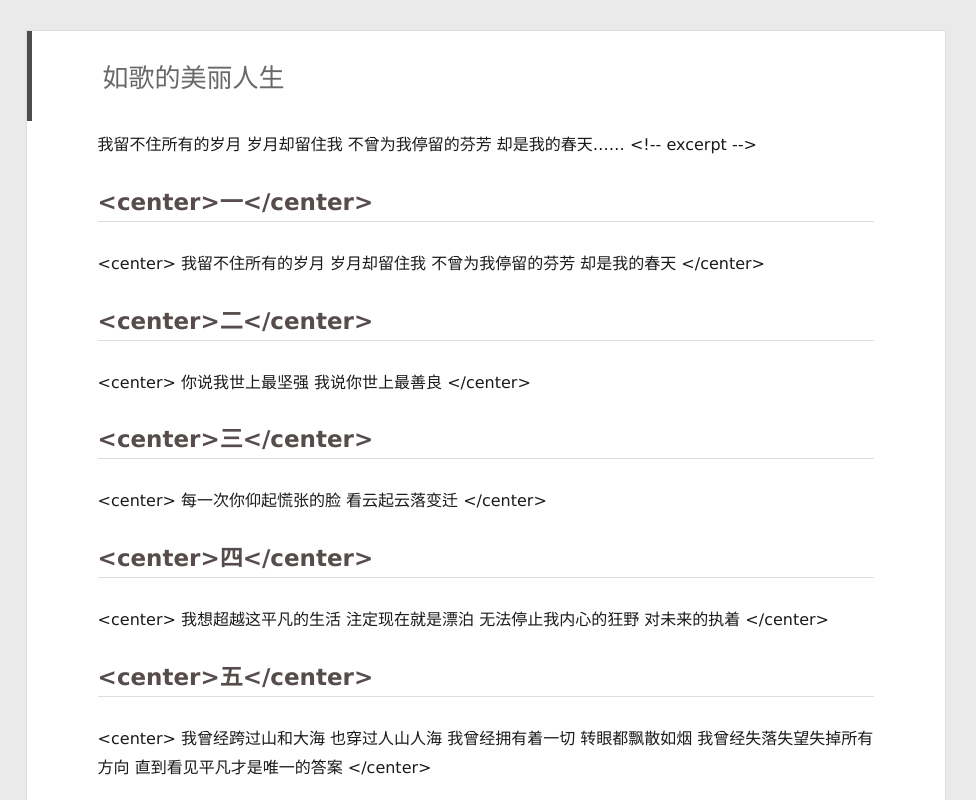
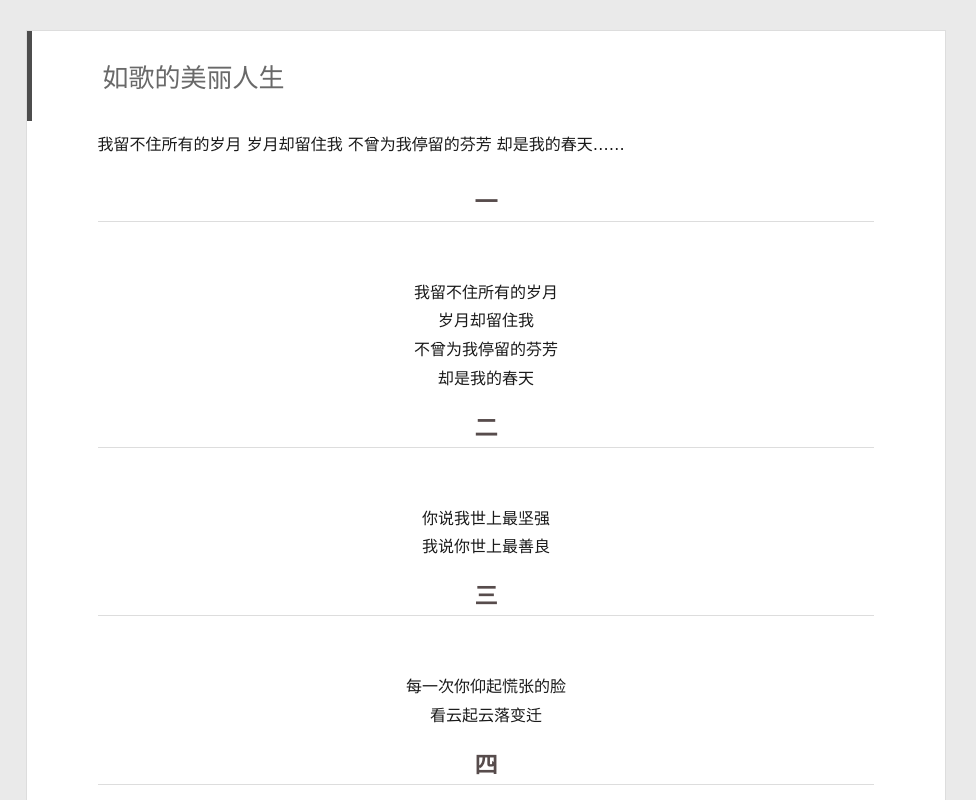
Before and after one commit to yogazh25/yogazh25.github.io, a plain HTML site: page 2015/12/15/beautiful_lyric/index.html in a window 1280 px wide. Shown: the full height of the page, 304-1280 px from the left. Drawn offline with Linux system fonts and the light colour scheme; files whose address does not match are found by name.

Commit message:
Site updated: 2016-11-20 18:59:03

```diff
--- a/2015/12/15/beautiful_lyric/index.html
+++ b/2015/12/15/beautiful_lyric/index.html
@@ -155,63 +155,20 @@
 
     <div class="article-entry" itemprop="articleBody">
 
-        <p>我留不住所有的岁月 岁月却留住我 不曾为我停留的芬芳 却是我的春天……
-&lt;!-- excerpt --&gt;</p>
-<h2>&lt;center&gt;一&lt;/center&gt;</h2>
-<p>&lt;center&gt;
-我留不住所有的岁月
-岁月却留住我
-不曾为我停留的芬芳
-却是我的春天
-&lt;/center&gt;</p>
-<h2>&lt;center&gt;二&lt;/center&gt;</h2>
-<p>&lt;center&gt;
-你说我世上最坚强
-我说你世上最善良
-&lt;/center&gt;</p>
-<h2>&lt;center&gt;三&lt;/center&gt;</h2>
-<p>&lt;center&gt;
-每一次你仰起慌张的脸
-看云起云落变迁
-&lt;/center&gt;</p>
-<h2>&lt;center&gt;四&lt;/center&gt;</h2>
-<p>&lt;center&gt;
-我想超越这平凡的生活
-注定现在就是漂泊
-无法停止我内心的狂野
-对未来的执着
-&lt;/center&gt;</p>
-<h2>&lt;center&gt;五&lt;/center&gt;</h2>
-<p>&lt;center&gt;
-我曾经跨过山和大海
-也穿过人山人海
-我曾经拥有着一切
-转眼都飘散如烟
-我曾经失落失望失掉所有方向
-直到看见平凡才是唯一的答案
-&lt;/center&gt;</p>
-<h2>&lt;center&gt;六&lt;/center&gt;</h2>
-<p>&lt;center&gt;
-多少人曾爱你青春欢畅的时辰
-爱慕你的美丽 假意或真心
-只有一个人还爱你虔诚的灵魂
-爱你苍老的脸上的皱纹
-&lt;/center&gt;</p>
-<h2>&lt;center&gt;七&lt;/center&gt;</h2>
-<p>&lt;center&gt;
-曾梦想仗剑走天涯
-看一看世界的繁华
-年少的心总有些轻狂
-如今你四海为家
-曾让你心疼的姑娘
-如今已悄然无踪影
-爱情总让你渴望又感到烦恼
-曾让你遍体鳞伤
-DiLiLi……
-走在勇往直前的路上
-DiLiLi……
-有难过也有精彩
-&lt;/center&gt;</p>
+        <p>我留不住所有的岁月 岁月却留住我 不曾为我停留的芬芳 却是我的春天……<br> <!-- excerpt --></p>
+<h2 id="一"><a href="#一" class="headerlink" title="一"></a><center>一</center></h2><center><br>我留不住所有的岁月<br>岁月却留住我<br>不曾为我停留的芬芳<br>却是我的春天<br></center>
+
+<h2 id="二"><a href="#二" class="headerlink" title="二"></a><center>二</center></h2><center><br>你说我世上最坚强<br>我说你世上最善良<br></center>
+
+<h2 id="三"><a href="#三" class="headerlink" title="三"></a><center>三</center></h2><center><br>每一次你仰起慌张的脸<br>看云起云落变迁<br></center>
+
+<h2 id="四"><a href="#四" class="headerlink" title="四"></a><center>四</center></h2><center><br>我想超越这平凡的生活<br>注定现在就是漂泊<br>无法停止我内心的狂野<br>对未来的执着<br></center>
+
+<h2 id="五"><a href="#五" class="headerlink" title="五"></a><center>五</center></h2><center><br>我曾经跨过山和大海<br>也穿过人山人海<br>我曾经拥有着一切<br>转眼都飘散如烟<br>我曾经失落失望失掉所有方向<br>直到看见平凡才是唯一的答案<br></center>
+
+<h2 id="六"><a href="#六" class="headerlink" title="六"></a><center>六</center></h2><center><br>多少人曾爱你青春欢畅的时辰<br>爱慕你的美丽 假意或真心<br>只有一个人还爱你虔诚的灵魂<br>爱你苍老的脸上的皱纹<br></center>
+
+<h2 id="七"><a href="#七" class="headerlink" title="七"></a><center>七</center></h2><center><br>曾梦想仗剑走天涯<br>看一看世界的繁华<br>年少的心总有些轻狂<br>如今你四海为家<br>曾让你心疼的姑娘<br>如今已悄然无踪影<br>爱情总让你渴望又感到烦恼<br>曾让你遍体鳞伤<br>DiLiLi……<br>走在勇往直前的路上<br>DiLiLi……<br>有难过也有精彩<br></center>
 
 
     </div>
```
Also changed, not shown: 2016/11/20/test/index.html (+2 -3 lines), index.html (+16 -60 lines).
